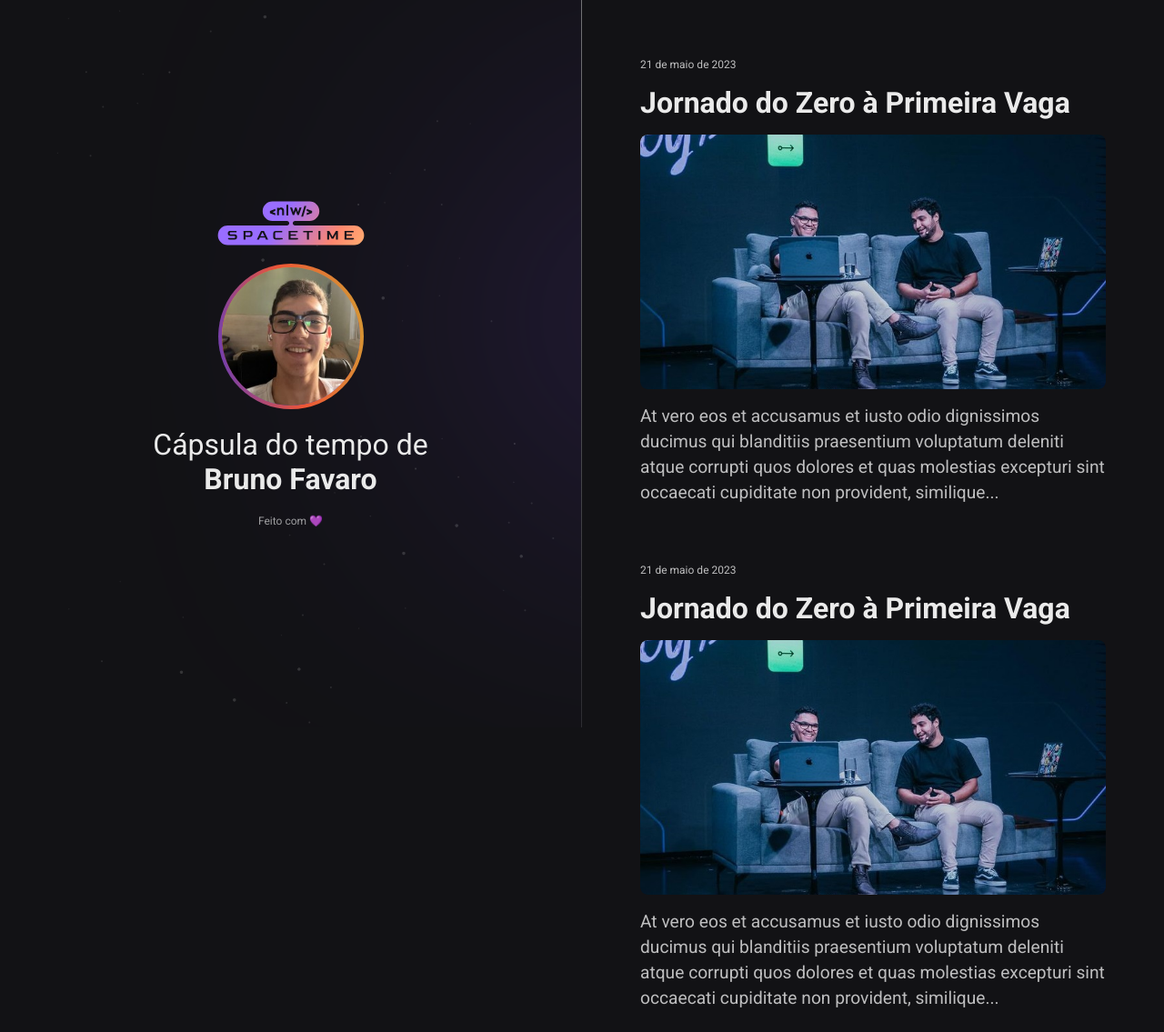
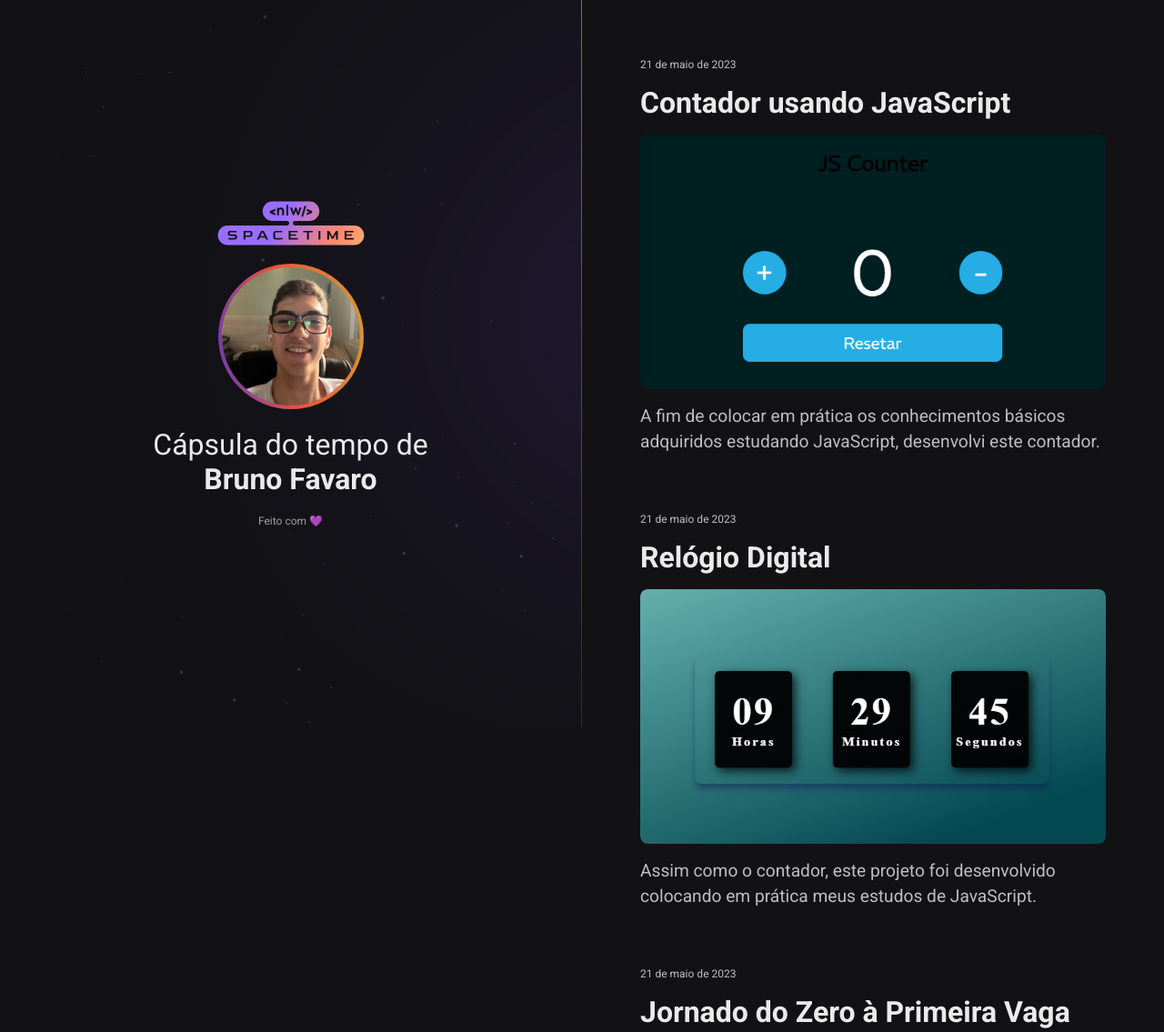
Before and after one commit to BrunoSFavaro/NLW-spacetime, a plain HTML site: page index.html in a window 1280 px wide. Shown: the top 1135 px of the page at 91% size. Drawn offline with Linux system fonts and the light colour scheme.

Commit message:
Design renovado

```diff
--- a/index.html
+++ b/index.html
@@ -26,38 +26,38 @@
 
     <nav>
         <a
-        href="https://www.youtube.com"
+        href="https://brunosfavaro.github.io/Contador_Simples/Index.html"
         target="_blank"
         class="memory"
         >
             <small>21 de maio de 2023</small>
-            <h1>Jornado do Zero à Primeira Vaga</h1>
+            <h1>Contador usando JavaScript</h1>
             <div>
                 <img
-                src="./assets/img/jornada.png"
-                alt="Rodrigo e Mayk apresentando o evento"
+                src="./assets/img/counter.png"
+                alt="Simples contador feito com javascript"
                 >
             </div>
             <p>
-                At vero eos et accusamus et iusto odio dignissimos ducimus qui blanditiis praesentium voluptatum deleniti atque corrupti quos dolores et quas molestias excepturi sint occaecati cupiditate non provident, similique...
+                A fim de colocar em prática os conhecimentos básicos adquiridos estudando JavaScript, desenvolvi este contador.
             </p>
         </a>
 
         <a
-        href="https://www.youtube.com"
+        href="https://brunosfavaro.github.io/Relogio_digital/Index.html"
         target="_blank"
         class="memory"
         >
             <small>21 de maio de 2023</small>
-            <h1>Jornado do Zero à Primeira Vaga</h1>
+            <h1>Relógio Digital</h1>
             <div>
                 <img
-                src="./assets/img/jornada.png"
-                alt="Rodrigo e Mayk apresentando o evento"
+                src="./assets/img/relogio.png"
+                alt="Um relógio digital desenvolvido com JS"
                 >
             </div>
             <p>
-                At vero eos et accusamus et iusto odio dignissimos ducimus qui blanditiis praesentium voluptatum deleniti atque corrupti quos dolores et quas molestias excepturi sint occaecati cupiditate non provident, similique...
+                Assim como o contador, este projeto foi desenvolvido colocando em prática meus estudos de JavaScript.
             </p>
         </a>
 
```
Also changed, not shown: assets/img/counter.png (added), assets/img/relogio.png (added).
